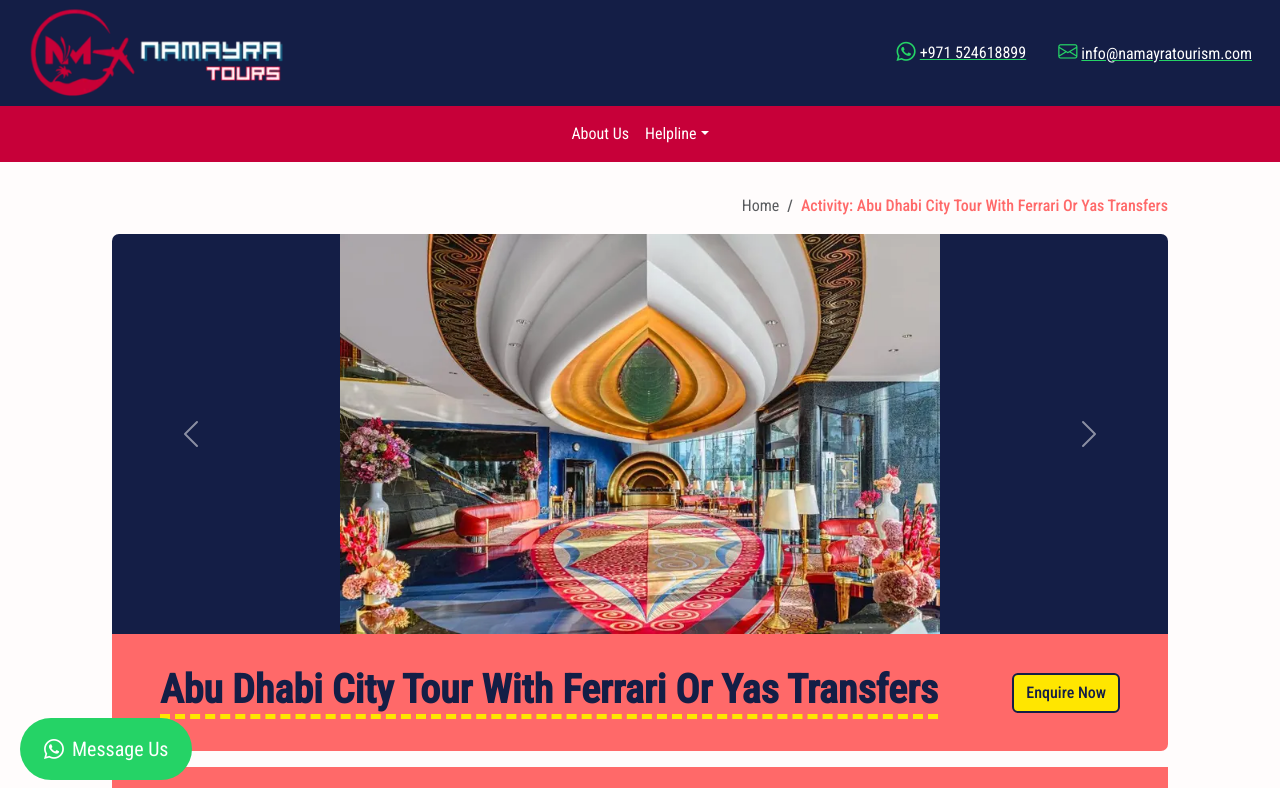
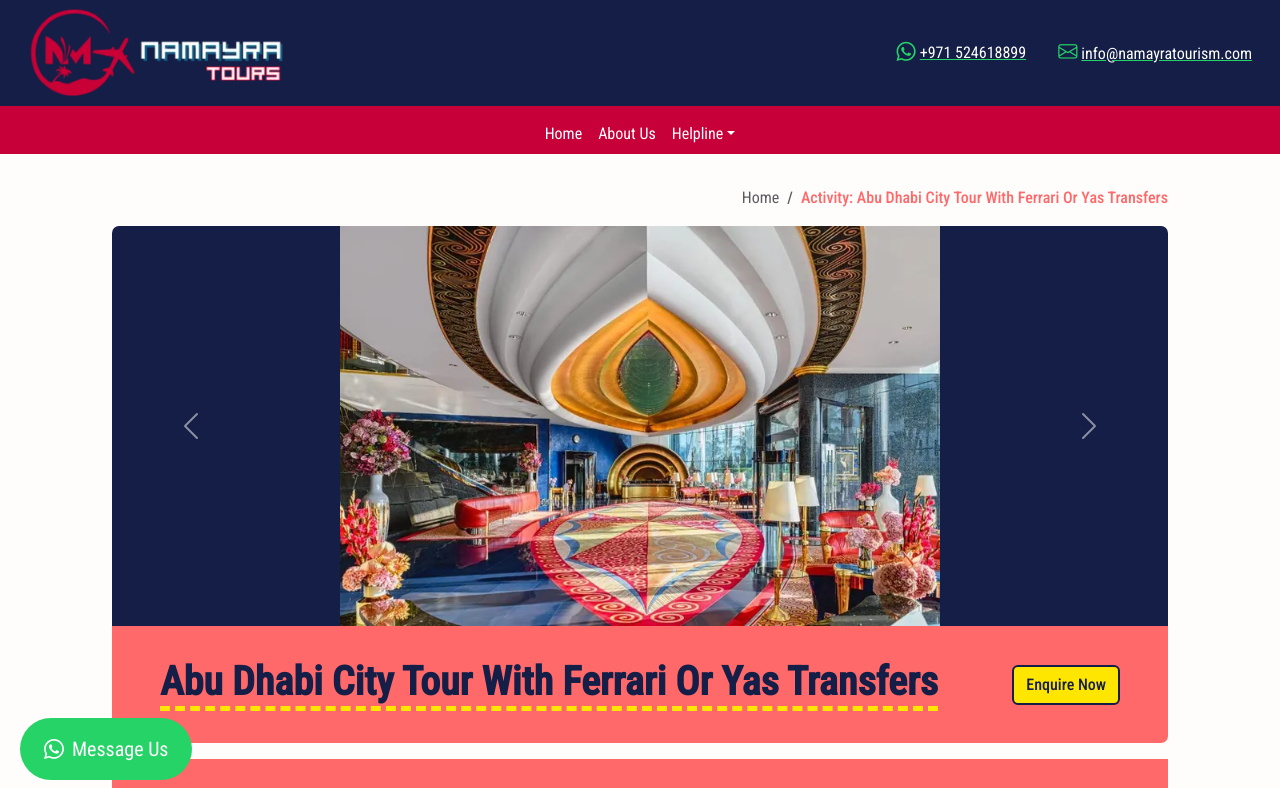
Before and after one commit to bharat1999/namayra_tours, a React (Vite) app: page /activity/1 in a window 1280 px wide. Shown: the top 788 px of the page. Built offline with nearby package versions, Linux system fonts and the light colour scheme.

Commit message:
navbar updated

```diff
--- a/src/components/CustomNavbar.jsx
+++ b/src/components/CustomNavbar.jsx
@@ -1,15 +1,36 @@
+import { useEffect, useState } from "react";
 import { NavDropdown } from "react-bootstrap";
 import Container from "react-bootstrap/Container";
 import Nav from "react-bootstrap/Nav";
 import Navbar from "react-bootstrap/Navbar";
 
 export default function CustomNavbar() {
+  const [path, setPath] = useState("");
+
+  useEffect(() => {
+    let currentPath = window.location.pathname;
+    currentPath = currentPath.substring(1);
+    setPath(currentPath);
+  }, []);
   return (
     <Navbar expand="lg" data-bs-theme="light">
       <Container className="justify-content-center">
         <Nav>
           <Nav.Item className="text-center">
-            <Nav.Link href="/about" className="text-white">
+            <Nav.Link
+              href="/"
+              className="text-white"
+              active={path == "" ? true : false}
+            >
+              Home
+            </Nav.Link>
+          </Nav.Item>
+          <Nav.Item className="text-center">
+            <Nav.Link
+              href="/about"
+              className="text-white"
+              active={path == "about" ? true : false}
+            >
               About Us
             </Nav.Link>
           </Nav.Item>
--- a/src/index.scss
+++ b/src/index.scss
@@ -85,6 +85,14 @@ body {
 
 .navbar {
   background-color: #c70039 !important;
+
+  .nav-link {
+    padding-bottom: 0;
+  }
+  .nav-link.active {
+    font-weight: 500;
+    border-bottom: 3px dashed white;
+  }
 }
 
 .dropdown-toggle {
```
